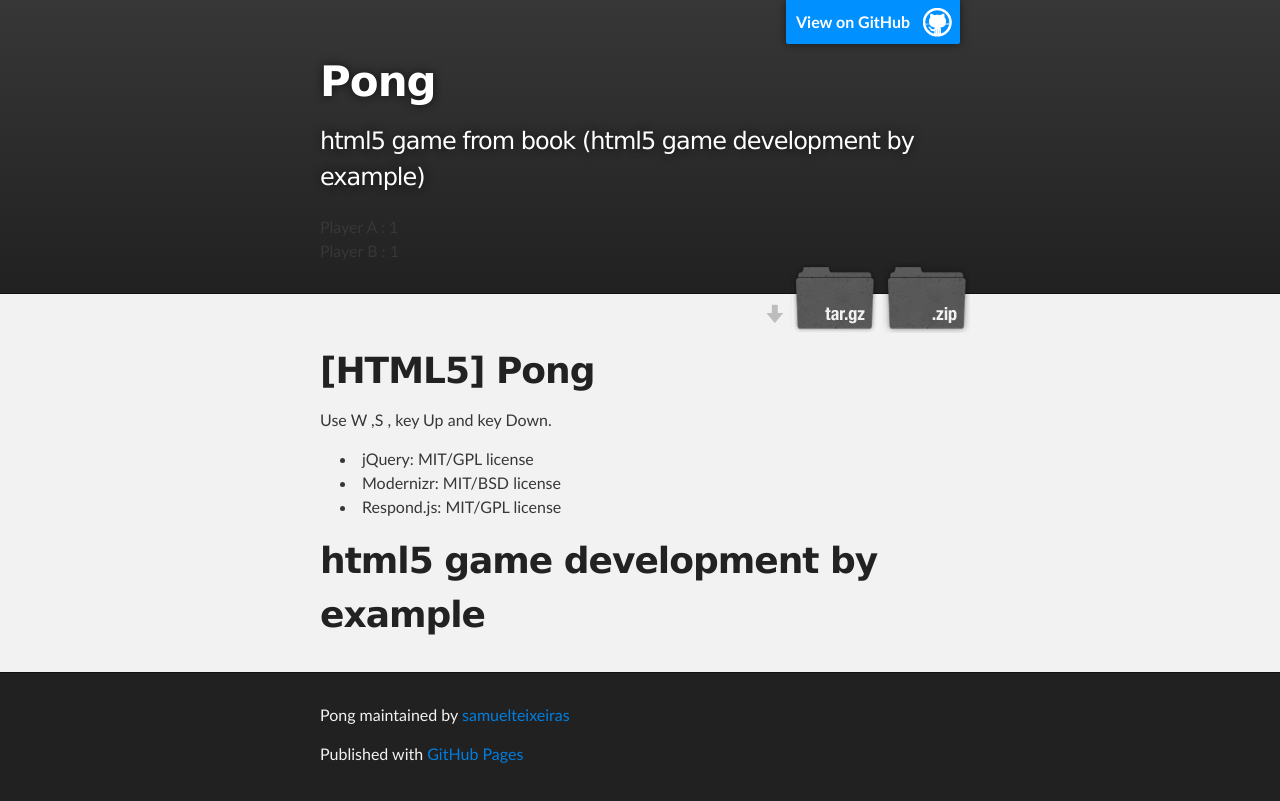
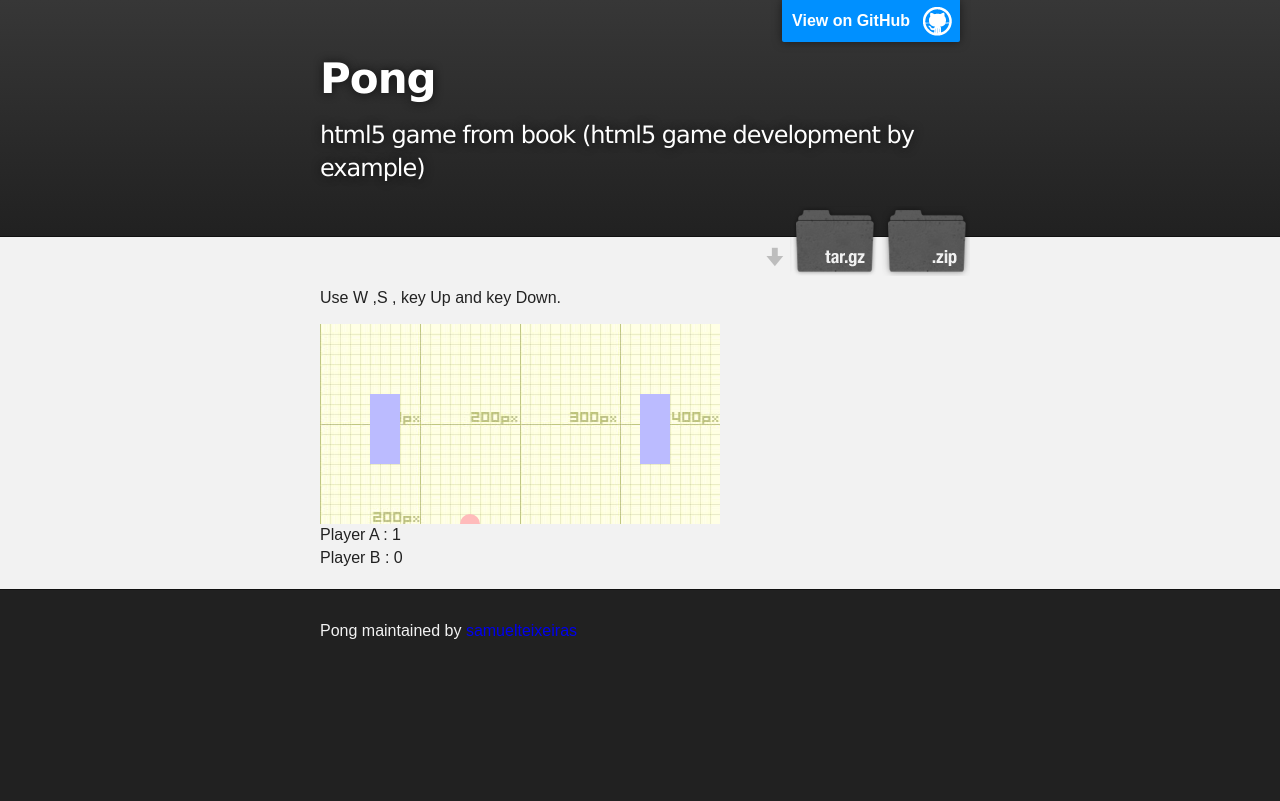
Before and after one commit to samuelteixeiras/Pong, a plain HTML site: page index.html in a window 1280 px wide. Drawn offline with nearby package versions, Linux system fonts and the light colour scheme.

Commit message:
add game

```diff
--- a/index.html
+++ b/index.html
@@ -9,6 +9,8 @@
      <script src="javascripts/html5pingpong.js"></script>
      <script src="javascripts/libs/modernizr-2.0.6.min.js"></script>
     <link rel="stylesheet" type="text/css" media="screen" href="stylesheets/stylesheet.css">
+
+    <link rel="stylesheet" href="stylesheets/style.css">
 
     <title>Pong</title>
   </head>
@@ -23,39 +25,6 @@
           <h1 id="project_title">Pong</h1>
           <h2 id="project_tagline">html5 game from book (html5 game development by example)</h2>
 
-           <div role="main">
-             <div id="game">
-              <div id="playground">
-                <div id="paddleA" class="paddle"></div>
-                <div id="paddleB" class="paddle"></div>
-                <div id="ball"></div>
-              </div>
-            </div>
-
-            </div>
-            <footer>
-            <div id="scoreboard">
-            <div class="score">Player A : <span id="scoreA">0</span></div>
-            <div class="score">Player B : <span id="scoreB">0</span></div>
-           </div>
-
-            </footer>
-
-
-            <!-- JavaScript at the bottom for fast page loading -->
-
-            <!-- Grab Google CDN's jQuery, with a protocol relative URL; fall back to local if offline -->
-            <script src="//ajax.googleapis.com/ajax/libs/jquery/1.7.1/jquery.min.js"></script>
-            <script>window.jQuery || document.write('<script src="js/libs/jquery-1.7.1.min.js"><\/script>')</script>
-
-
-            <!-- scripts concatenated and minified via build script -->
-            <script defer src="javascripts/plugins.js"></script>
-            <script defer src="javascripts/script.js"></script>
-            <!-- end scripts -->
-
-
-
 
             <section id="downloads">
               <a class="zip_download_link" href="https://github.com/samuelteixeiras/Pong/zipball/master">Download this project as a .zip file</a>
@@ -67,25 +36,48 @@
     <!-- MAIN CONTENT -->
     <div id="main_content_wrap" class="outer">
       <section id="main_content" class="inner">
-        <h1>
-<a name="html5-pong" class="anchor" href="#html5-pong"><span class="octicon octicon-link"></span></a>[HTML5] Pong</h1>
+
 
 <p>Use W ,S , key Up and key Down.</p>
 
-<ul>
-<li>jQuery: MIT/GPL license</li>
-<li>Modernizr: MIT/BSD license</li>
-<li>Respond.js: MIT/GPL license</li>
-</ul><h1>
-<a name="html5-game-development-by-example" class="anchor" href="#html5-game-development-by-example"><span class="octicon octicon-link"></span></a>html5 game development by example</h1>
+            <div role="main">
+             <div id="game">
+              <div id="playground">
+                <div id="paddleA" class="paddle"></div>
+                <div id="paddleB" class="paddle"></div>
+                <div id="ball"></div>
+              </div>
+            </div>
+
+            </div>
+            <div id="scoreboard">
+               <div class="score">Player A : <span id="scoreA">0</span></div>
+               <div class="score">Player B : <span id="scoreB">0</span></div>
+            </div>
+
+
+
+            <!-- JavaScript at the bottom for fast page loading -->
+
+            <!-- Grab Google CDN's jQuery, with a protocol relative URL; fall back to local if offline -->
+
+            <script src="javascripts/libs/jquery-1.7.1.min.js"></script>
+
+
+            <!-- scripts concatenated and minified via build script -->
+            <script defer src="javascripts/plugins.js"></script>
+            <script defer src="javascripts/script.js"></script>
+            <!-- end scripts -->
+
       </section>
     </div>
 
     <!-- FOOTER  -->
     <div id="footer_wrap" class="outer">
       <footer class="inner">
+
+
         <p class="copyright">Pong maintained by <a href="https://github.com/samuelteixeiras">samuelteixeiras</a></p>
-        <p>Published with <a href="http://pages.github.com">GitHub Pages</a></p>
       </footer>
     </div>
 
--- a/stylesheets/style.css
+++ b/stylesheets/style.css
@@ -207,7 +207,7 @@ td { vertical-align: top; }
    ========================================================================== */
 
 
-
+scoreboard {float : left; width: 100px;}
 
 
 
```
